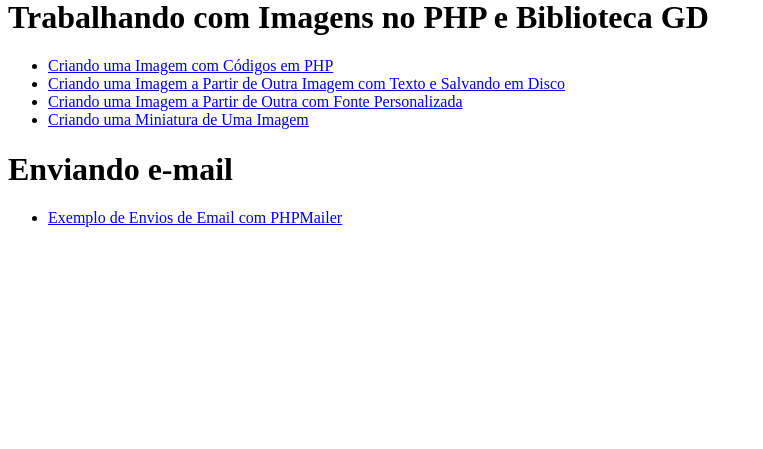
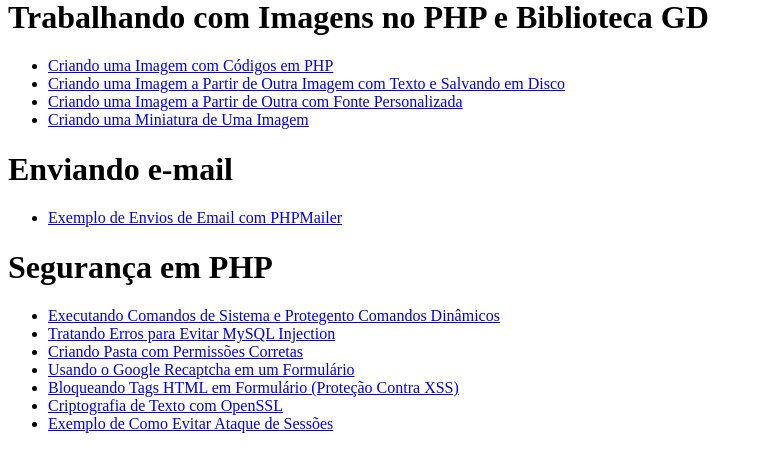
Before and after one commit to griel-cursos/curso_php-hcode, a PHP site: page /cursophp/indice.php in a window 1280 px wide. Shown: the part 3409-3858 px from the top of the page, without its empty margins (0-763 px from the left). Before the commit the page ends 3636 px from the top, so only its background shows below. Run offline with PHP 8.4, Linux system fonts and the light colour scheme; some libraries are stand-ins or nearby versions.

Commit message:
Adicionado Segurança em PHP ao índice

```diff
--- a/indice.php
+++ b/indice.php
@@ -427,6 +427,30 @@
 					<a href="email/index.php">Exemplo de Envios de Email com PHPMailer</a>
 				</li>
 			</ul>
+			<h1>Segurança em PHP</h1>
+			<ul>
+				<li>
+					<a href="seguranca/exemplo-01.php">Executando Comandos de Sistema e Protegento Comandos Dinâmicos</a>
+				</li>
+				<li>
+					<a href="seguranca/exemplo-02.php">Tratando Erros para Evitar MySQL Injection</a>
+				</li>
+				<li>
+					<a href="seguranca/exemplo-03.php">Criando Pasta com Permissões Corretas</a>
+				</li>
+				<li>
+					<a href="seguranca/exemplo-04.php">Usando o Google Recaptcha em um Formulário</a>
+				</li>
+				<li>
+					<a href="xss/exemplo-01.php">Bloqueando Tags HTML em Formulário (Proteção Contra XSS)</a>
+				</li>
+				<li>
+					<a href="criptografia/exemplo-02.php">Criptografia de Texto com OpenSSL</a>
+				</li>
+				<li>
+					<a href="ataque_sessoes/exemplo-01.php">Exemplo de Como Evitar Ataque de Sessões</a>
+				</li>
+			</ul>
 
 
 		</body>
```
